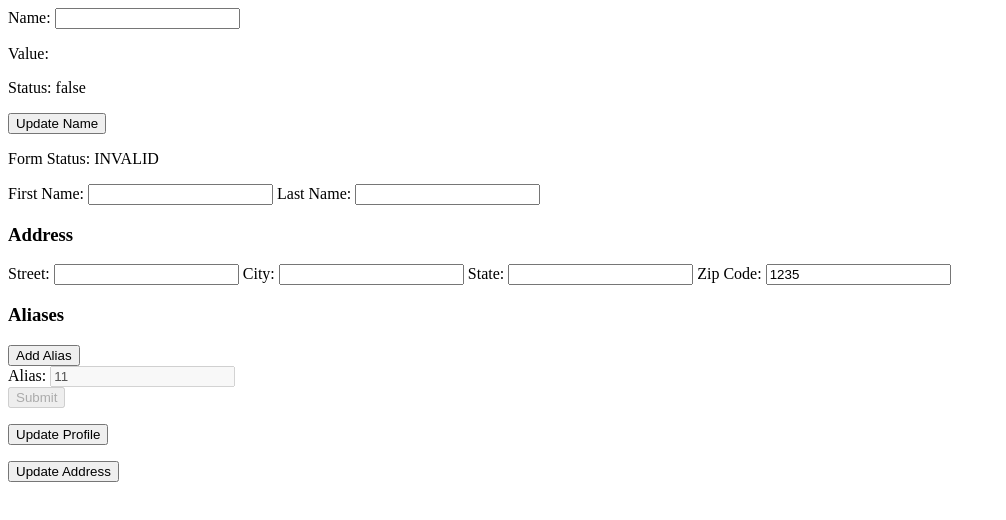
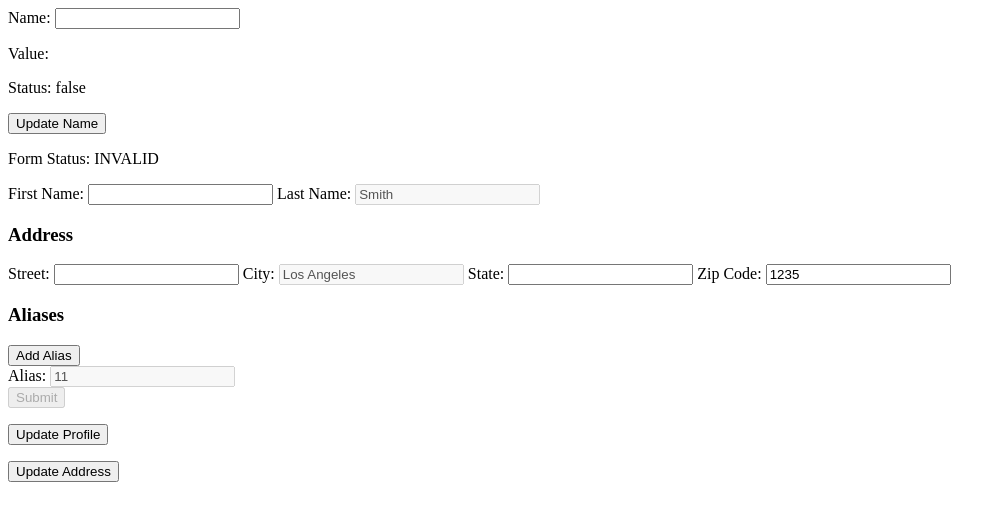
Before and after one commit to shustriy/angular_guide, an Angular app in the folder frontend/: page / in a window 1280 px wide. Shown: the top 520 px of the page, without its empty margins (0-1006 px from the left). Built offline with nearby package versions, Linux system fonts and the light colour scheme.

Commit message:
Add with ReactiveForm

```diff
--- a/frontend/src/app/profile-editor/profile-editor.component.ts
+++ b/frontend/src/app/profile-editor/profile-editor.component.ts
@@ -16,10 +16,10 @@ export class ProfileEditorComponent implements OnInit {
 
   profileForm = this.fb.group({
     firstName: ['', Validators.required],
-    lastName: ['', [Validators.required]],
+    lastName: [{value: 'Smith', disabled: true}, [Validators.required]],
     address: this.fb.group({
       street:  [''],
-      city:  [''],
+      city:  [{value: 'Los Angeles', disabled: true}],
       state:  [''],
       zip:  this.fb.control('1235')
     }),
@@ -37,6 +37,7 @@ export class ProfileEditorComponent implements OnInit {
   public onSubmit(event) {
     console.warn(this.profileForm.value);
     console.warn('getRawValue', this.profileForm.getRawValue());
+    console.warn('aliases getRawValue', this.aliases.getRawValue());
   }
 
   public updateProfile() {
```
